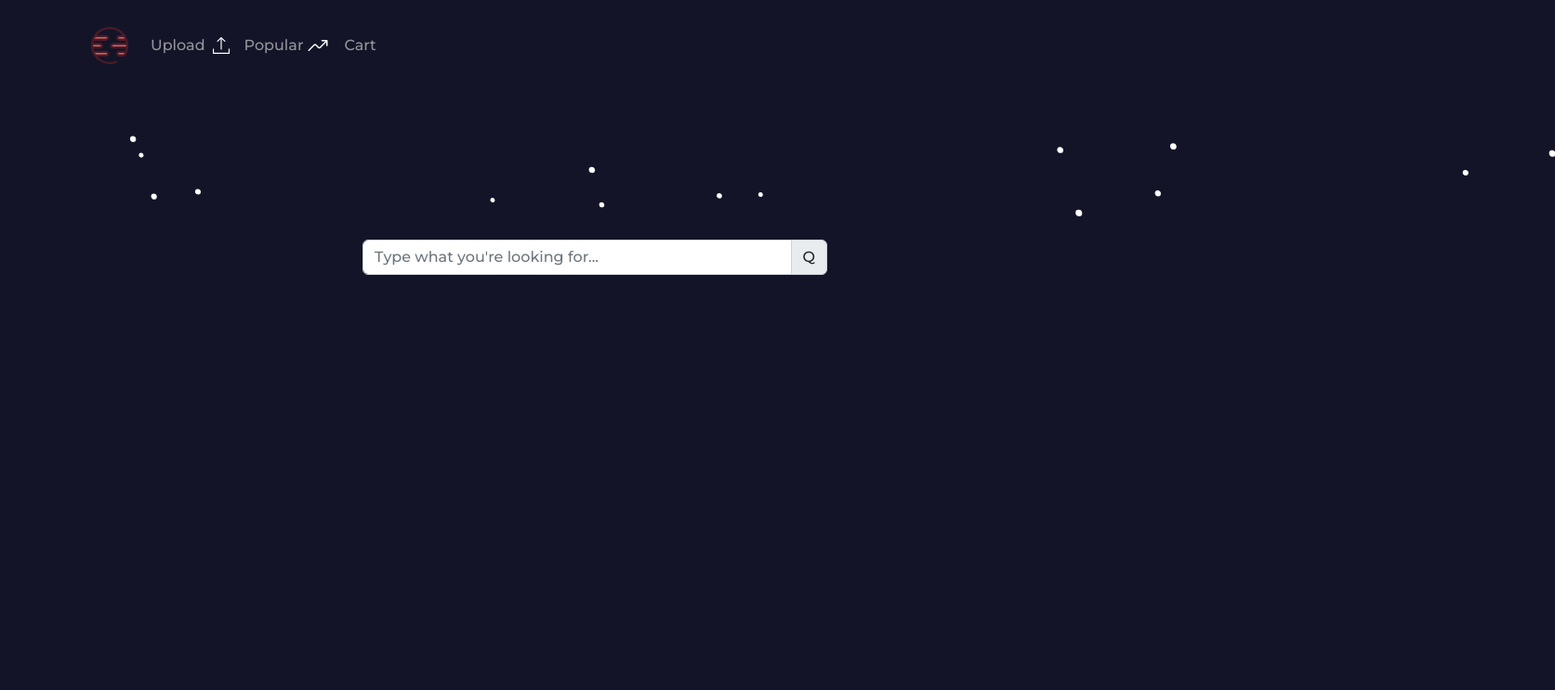
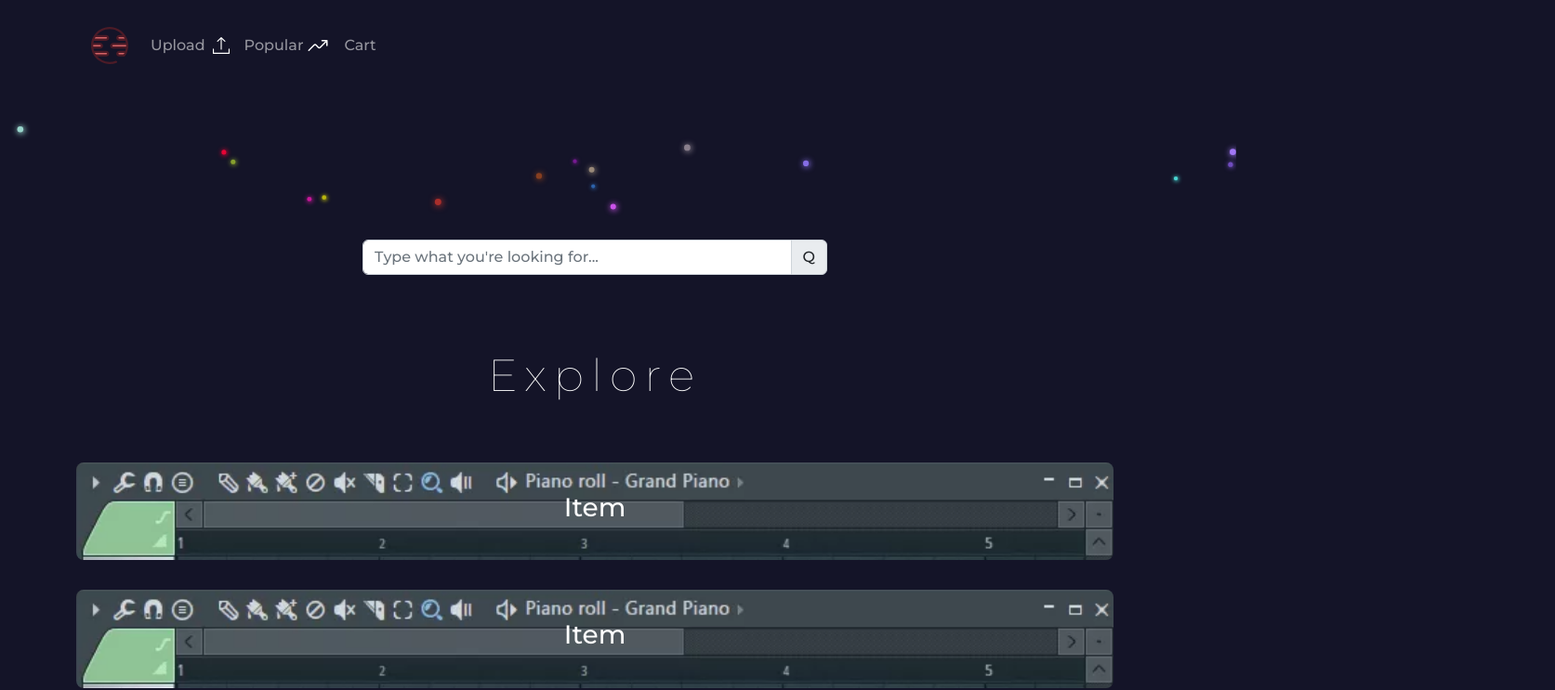
Before and after one commit to mistermine102/beat-store, a Vue app: page /home in a window 1280 px wide. Shown: the top 743 px of the page at 93% size, 1673 px wide, since content can reach past the window. Built offline with nearby package versions, Linux system fonts and the light colour scheme.

Commit message:
added genres

```diff
--- /dev/null
+++ b/src/components/home/ExploreList.vue
@@ -0,0 +1,26 @@
+<template>
+  <div>
+    <h2>Explore</h2>
+    <genre-item v-for="item,index in 3" :key="index"></genre-item>
+  </div>
+</template>
+
+<script>
+import GenreItem from "./GenreItem.vue";
+
+export default {
+  components: {
+    GenreItem,
+  },
+};
+</script>
+
+<style scoped>
+h2 {
+  text-align: center;
+  margin-top: 5rem;
+  font-size: 3rem;
+  font-weight: 100;
+  letter-spacing: 0.5rem;
+}
+</style>
--- /dev/null
+++ b/src/components/home/GenreItem.vue
@@ -0,0 +1,27 @@
+<template>
+    <div>
+        <h3>Item</h3>
+    </div>
+</template>
+
+<style scoped>
+
+div {
+    padding: 2rem 5rem;
+    background-image: url("../../assets/genreBg.png");
+    background-repeat: no-repeat;
+    background-size: cover;
+    color: white;
+    margin-bottom: 2rem;
+    border-radius: 0.5rem;
+}
+
+div:first-of-type {
+    margin-top: 4rem;
+}
+
+h3 {
+    text-align: center;
+}
+
+</style>
--- a/src/components/layout/home/TheStars.vue
+++ b/src/components/home/TheStars.vue
@@ -1,6 +1,10 @@
 <template>
   <section>
-    <div v-for="(item, index) in 20" :key="index" :style="generateStyles()"></div>
+    <div
+      v-for="(item, index) in 20"
+      :key="index"
+      :style="generateStyles()"
+    ></div>
   </section>
 </template>
 
@@ -15,6 +19,12 @@ export default {
       const signNumberX = Math.random();
       const signNumberY = Math.random();
 
+      const r = Math.floor(Math.random() * 255);
+      const g = Math.floor(Math.random() * 255);
+      const b = Math.floor(Math.random() * 255);
+
+      const color = `rgb(${r},${g},${b})`;
+
       let signX = "";
       if (signNumberX > 0.5) {
         signX = "-";
@@ -27,6 +37,8 @@ export default {
 
       return {
         transform: `scale(${scale}) translateY(${signY}${translateY}px) translateX(${signX}${translateX}px)`,
+        backgroundColor: color,
+        boxShadow: `1px 1px 10px 1px ${color}`
       };
     },
   },
@@ -50,6 +62,5 @@ div {
   width: 10px;
   border-radius: 50%;
   background-color: white;
-  box-shadow: 1px 1px 1px rgb(227, 227, 227);
 }
 </style>
--- a/src/pages/HomePage.vue
+++ b/src/pages/HomePage.vue
@@ -2,17 +2,20 @@
   <div class="container">
     <the-stars></the-stars>
     <search-bar></search-bar>
+    <explore-list></explore-list>
   </div>
 </template>
 
 <script>
-import TheStars from "../components/layout/home/TheStars.vue";
-import SearchBar from "../components/layout/home/SearchBar.vue";
+import TheStars from "../components/home/TheStars.vue";
+import SearchBar from "../components/home/SearchBar.vue";
+import ExploreList from "../components/home/ExploreList.vue"
 
 export default {
   components: {
     TheStars,
-    SearchBar
+    SearchBar,
+    ExploreList
   },
 };
 </script>
```
Also changed, not shown: src/assets/genreBg.png (added), src/components/home/SearchBar.vue (renamed from src/components/layout/home/SearchBar.vue).
